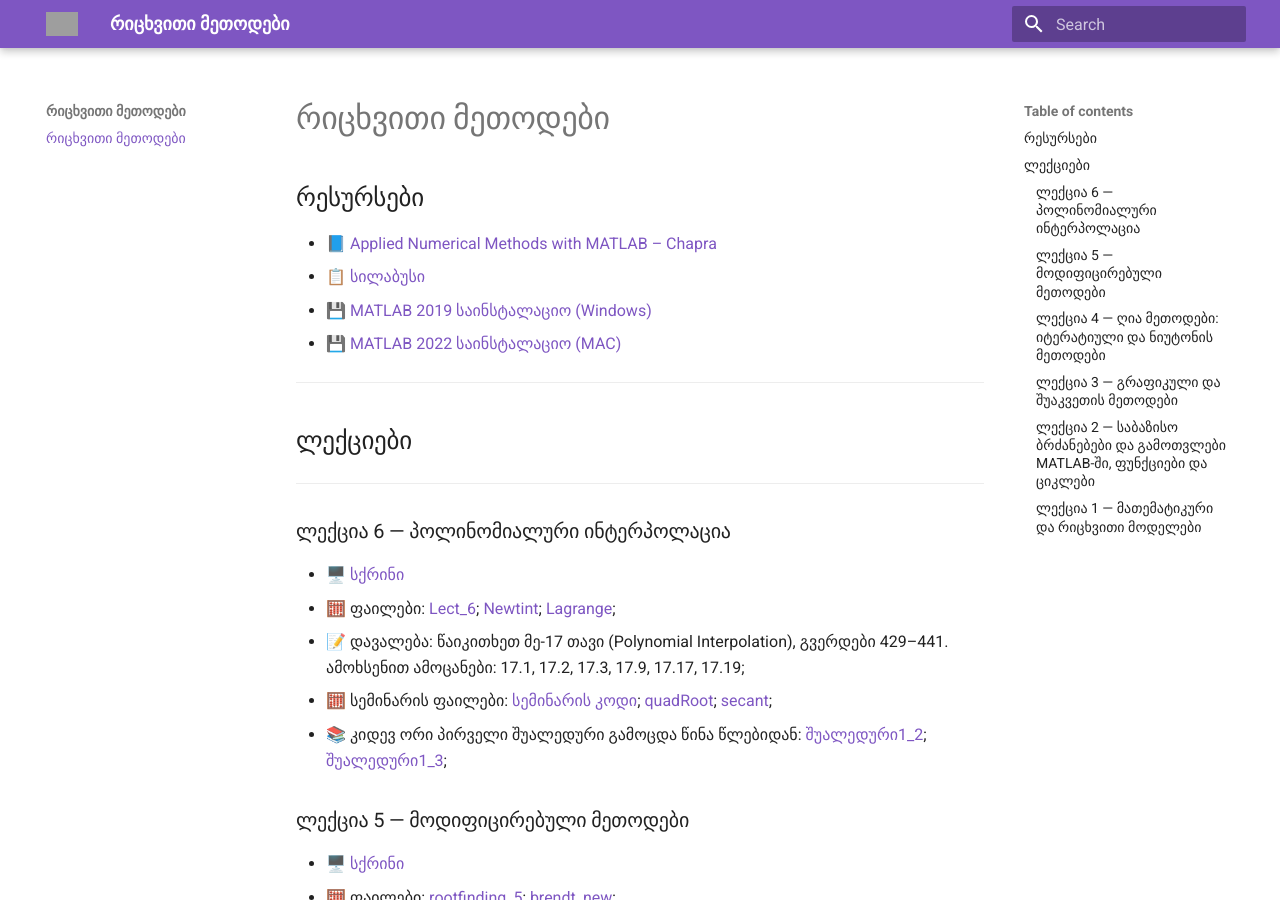
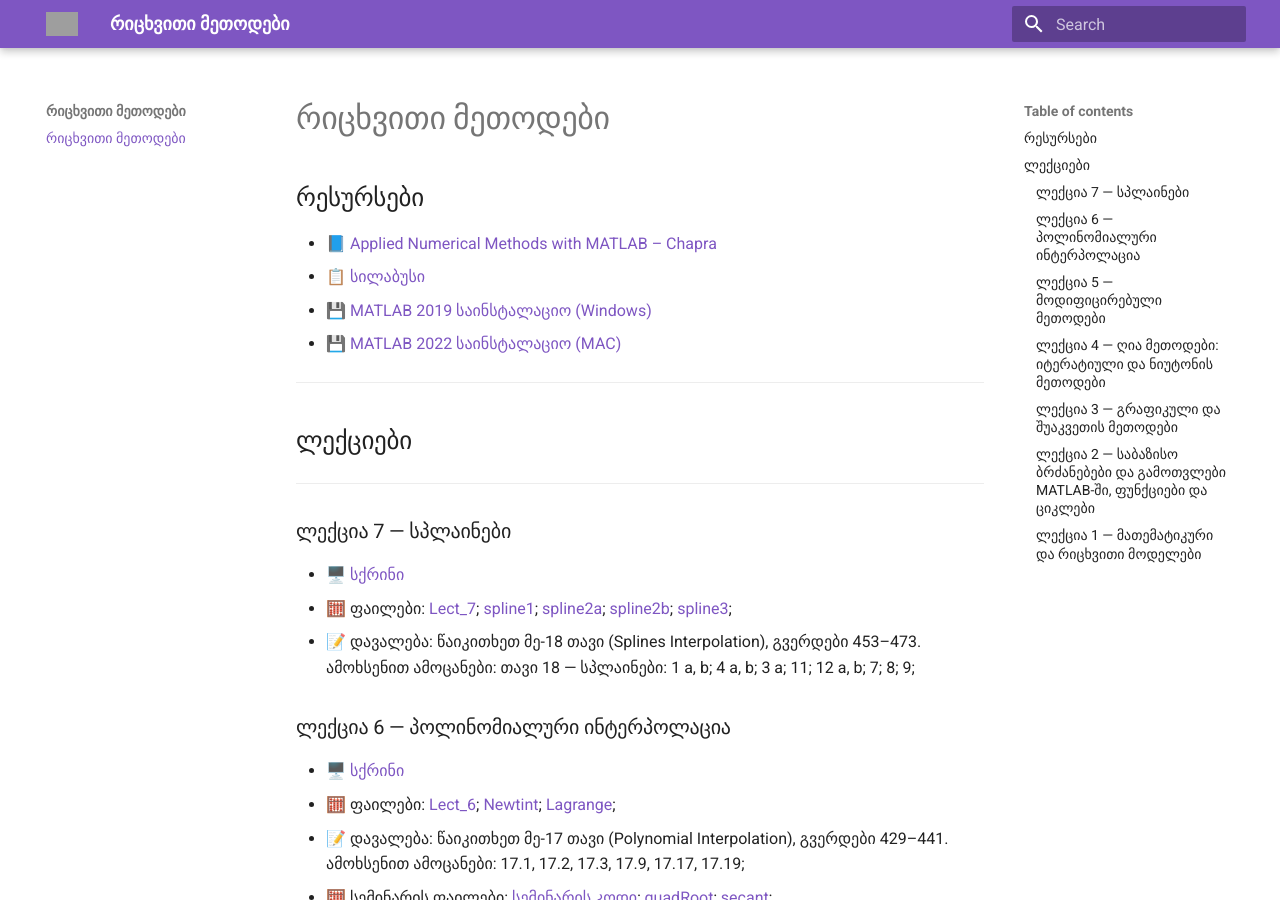
Before and after one commit to gugavar/numerical-methods-spring-2026, an MkDocs documentation site: the page built from docs/index.md, in a window 1280 px wide and 900 px high. Built offline with MkDocs 1.6.1 and Material for MkDocs 9.7.7, drawn with Linux system fonts in a browser that asks for light colours; grey boxes are pictures that could not be loaded.

Commit message:
Update index.md

```diff
--- a/docs/index.md
+++ b/docs/index.md
@@ -11,6 +11,12 @@
 
 ## ლექციები
 ---
+### ლექცია 7 — სპლაინები
+
+- 🖥️ [სქრინი](https://drive.google.com/file/d/1UTtyOfroSeevZ6uwrlWijVEsMC7Ys3de/view?usp=drive_link)
+- 🧮 ფაილები: [Lect_7](https://drive.google.com/file/d/1pOVW7LozQPvcPfwryI_ggP7c8NKzvc11/view?usp=share_link); [spline1](https://drive.google.com/file/d/1-x0mb49PTmR3EsWeUmLuvfJWuL0UyUqo/view?usp=share_link); [spline2a](https://drive.google.com/file/d/1da-T8pd2Bmmsk1k0RPre7jb7upPaaCww/view?usp=share_link); [spline2b](https://drive.google.com/file/d/1TxF9S6cTPV5FGoukJJ9qM25ZSbzQJ7jW/view?usp=drive_link); [spline3](https://drive.google.com/file/d/11R9FfKq8JOeMklF9mi3BF40ZArz4GyRL/view?usp=share_link);
+- 📝 დავალება: წაიკითხეთ მე-18 თავი (Splines Interpolation), გვერდები 453–473. ამოხსენით ამოცანები: თავი 18 — სპლაინები: 1 a, b; 4 a, b; 3 a; 11; 12 a, b; 7; 8; 9;
+
 ### ლექცია 6 — პოლინომიალური ინტერპოლაცია
 
 - 🖥️ [სქრინი](https://drive.google.com/file/d/1x4eHZJwuNyiofzwn9qu7Zena_iKl3hM7/view?usp=drive_link)
```
